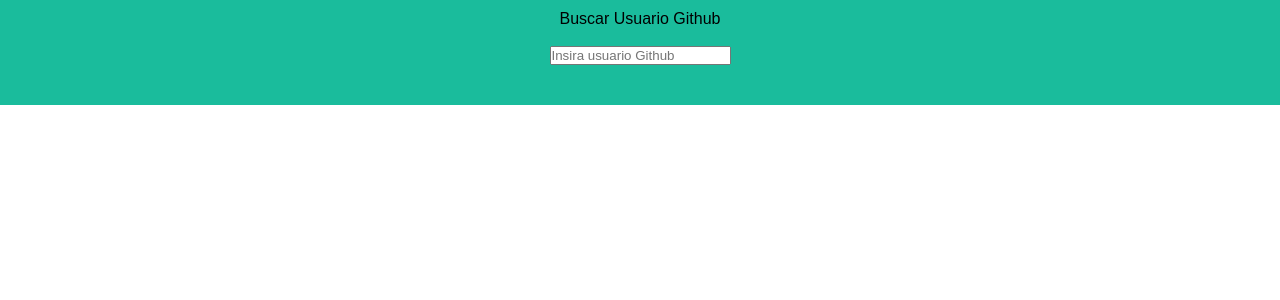
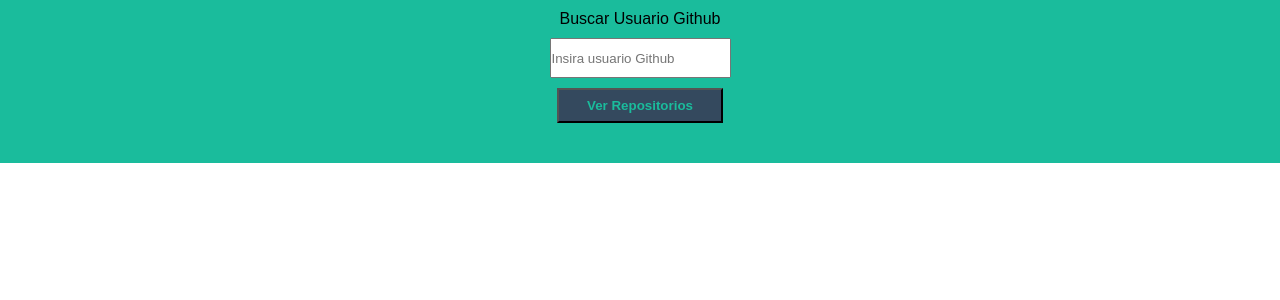
Before and after one commit to francomasa/github_perfil, a React (Vite) app: page / in a window 1280 px wide. Shown: the top 300 px of the page. Built offline with nearby package versions, Linux system fonts and the light colour scheme.

Commit message:
aplicativo react perfil github

```diff
--- a/src/App.jsx
+++ b/src/App.jsx
@@ -5,14 +5,15 @@
 function App() {
   //const [formularioEstaVisivel, setformularioEstaVisivel] = useState(true);
   const [nomeUsuario, setNomeUsuario] = useState('');
-
+ console.log(nomeUsuario);
   return(
     <>
       <header className="header">
-          <span>Buscar Usuario Github</span><br />
-          <input type="text" onBlur={(e) => setNomeUsuario(e.target.value)} placeholder='Insira usuario Github' />
+          <span>Buscar Usuario Github</span>
+          <input type="text" id="nomeUsuario" placeholder='Insira usuario Github' required />
+          <button onClick={(e) => setNomeUsuario(document.getElementById('nomeUsuario').value)}>Ver Repositorios</button>
       </header>
-      {nomeUsuario.length > 4 && (
+      {(nomeUsuario.length > 4) && (
         <>
         <ReposList nomeUsuario={nomeUsuario} />
         </>
--- a/src/global.css
+++ b/src/global.css
@@ -30,7 +30,17 @@
     align-items: center;
     padding: 10px 0 40px;
 }
-
+    .header button {
+        background-color: var(--corSecundaria);
+        color:  var(--corPrincipal);
+        text-align: center;
+        font-weight: bold;
+        padding: 8px 28px;
+    }
+    .header input {
+        height: 40px;
+        margin: 10px 0;
+    }
 
 .deuErro {
     margin: 24px;
```
